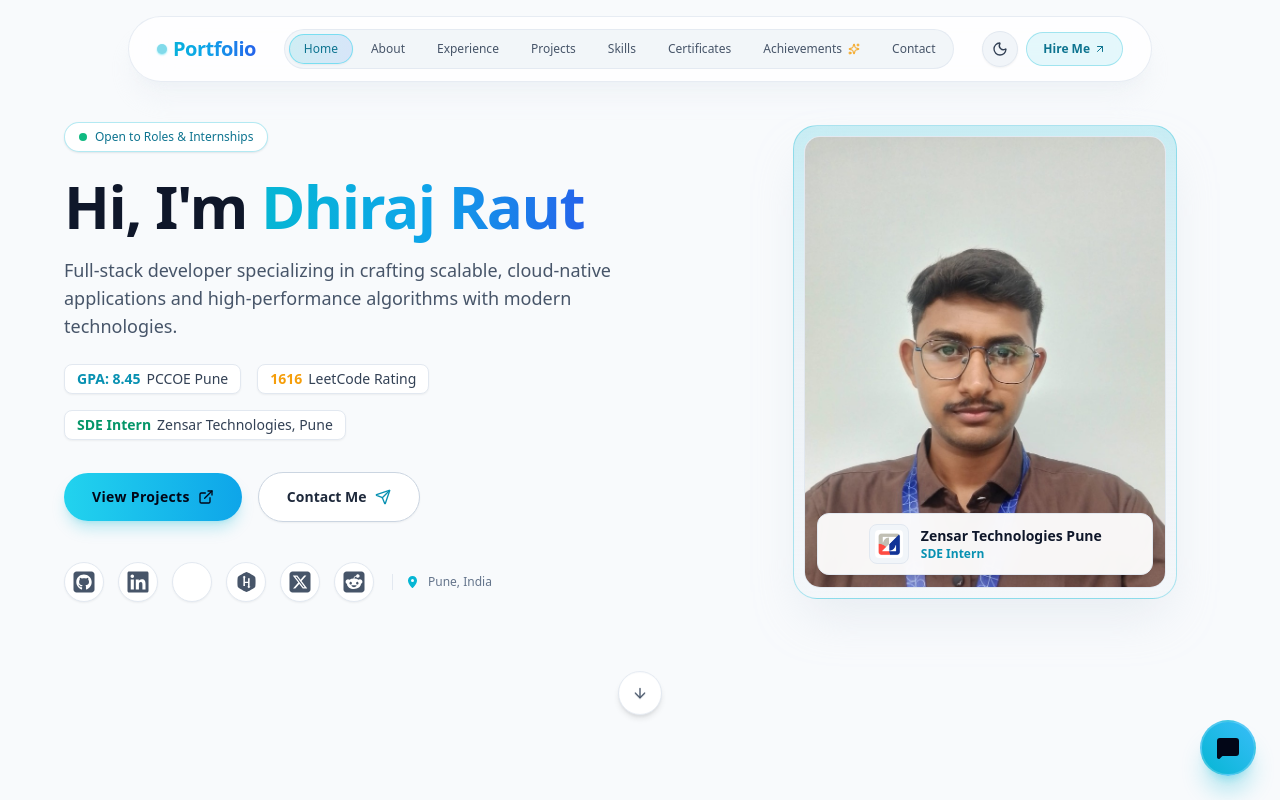
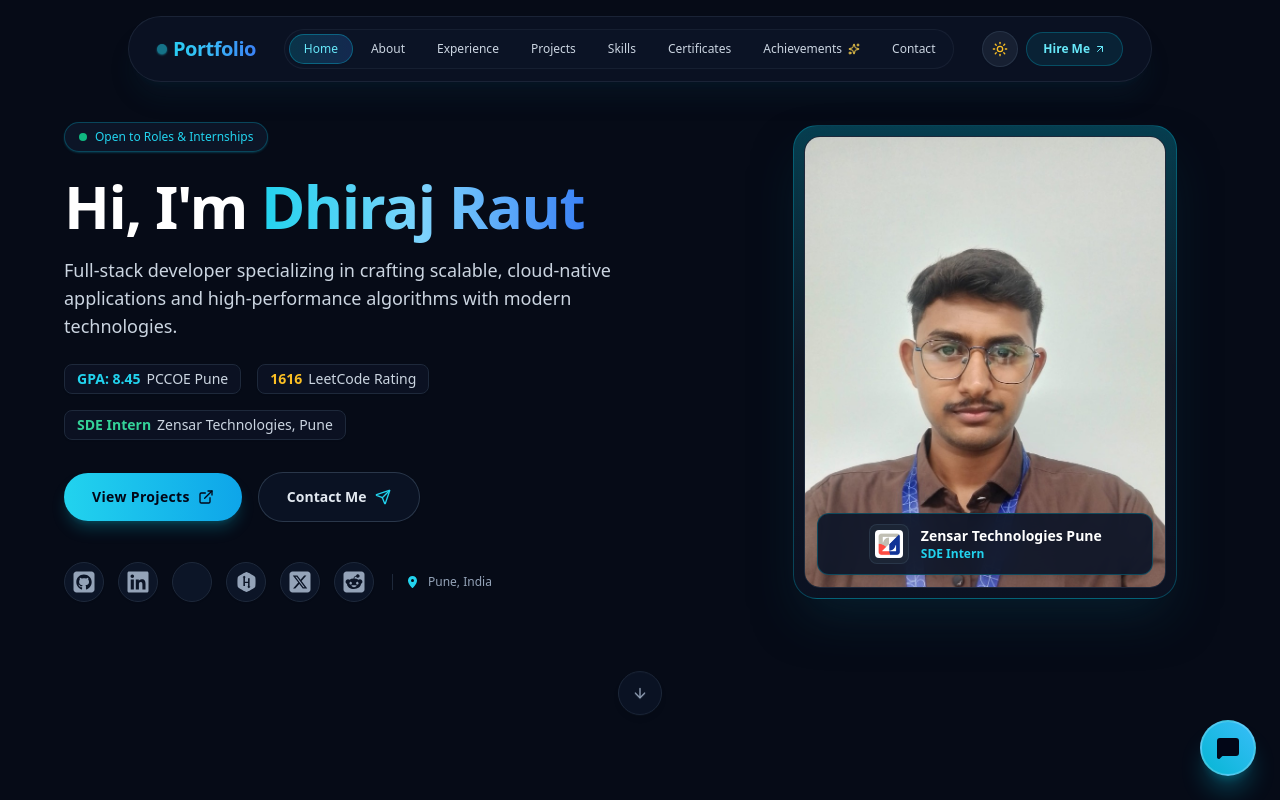
Before and after one commit to dhiraj352005/Portfolio, a React (Vite) app in the folder client/: page / in a window 1280 px wide. Shown: the top 800 px of the page. Built offline with nearby package versions, Linux system fonts and the light colour scheme.

Commit message:
Set Dark Mode as absolute default on first visit

```diff
--- a/client/index.html
+++ b/client/index.html
@@ -11,10 +11,6 @@
         try {
           const theme = localStorage.getItem('theme');
           if (theme === 'light') {
-            document.documentElement.classList.remove('dark');
-          } else if (theme === 'dark') {
-            document.documentElement.classList.add('dark');
-          } else if (window.matchMedia && window.matchMedia('(prefers-color-scheme: light)').matches) {
             document.documentElement.classList.remove('dark');
           } else {
             document.documentElement.classList.add('dark');
--- a/client/src/components/Navbar.jsx
+++ b/client/src/components/Navbar.jsx
@@ -6,25 +6,23 @@ export default function Navbar() {
   const [isScrolled, setIsScrolled] = useState(false);
   const [mobileMenuOpen, setMobileMenuOpen] = useState(false);
   const [isDarkMode, setIsDarkMode] = useState(() => {
-    if (typeof window !== 'undefined') {
-      const savedTheme = localStorage.getItem('theme');
-      if (savedTheme) {
-        return savedTheme === 'dark';
-      }
-      return !window.matchMedia('(prefers-color-scheme: light)').matches;
-    }
-    return true;
+    // Check local storage first, but default to true (dark mode) if nothing is found
+    const savedTheme = localStorage.getItem('theme');
+    return savedTheme === 'light' ? false : true;
   });
 
   useEffect(() => {
+    const root = document.documentElement;
     if (isDarkMode) {
-      document.documentElement.classList.add('dark');
+      root.classList.add('dark');
       localStorage.setItem('theme', 'dark');
     } else {
-      document.documentElement.classList.remove('dark');
+      root.classList.remove('dark');
       localStorage.setItem('theme', 'light');
     }
   }, [isDarkMode]);
+
+  const toggleTheme = () => setIsDarkMode(!isDarkMode);
 
   const navLinks = [
     { name: 'Home', href: '#home', id: 'home' },
@@ -103,7 +101,7 @@ export default function Navbar() {
         {/* Right Action Icons & Mobile Hamburger */}
         <div className="flex items-center gap-2">
           <button
-            onClick={() => setIsDarkMode(!isDarkMode)}
+            onClick={toggleTheme}
             aria-label={isDarkMode ? "Switch to Light Mode" : "Switch to Dark Mode"}
             title={isDarkMode ? "Switch to Light Mode" : "Switch to Dark Mode"}
             className="w-9 h-9 rounded-full bg-slate-100 dark:bg-slate-800/70 border border-slate-200 dark:border-slate-700/60 flex items-center justify-center text-slate-700 dark:text-slate-300 hover:text-cyan-600 dark:hover:text-cyan-400 hover:border-cyan-500/40 transition-all shadow-sm"
```
